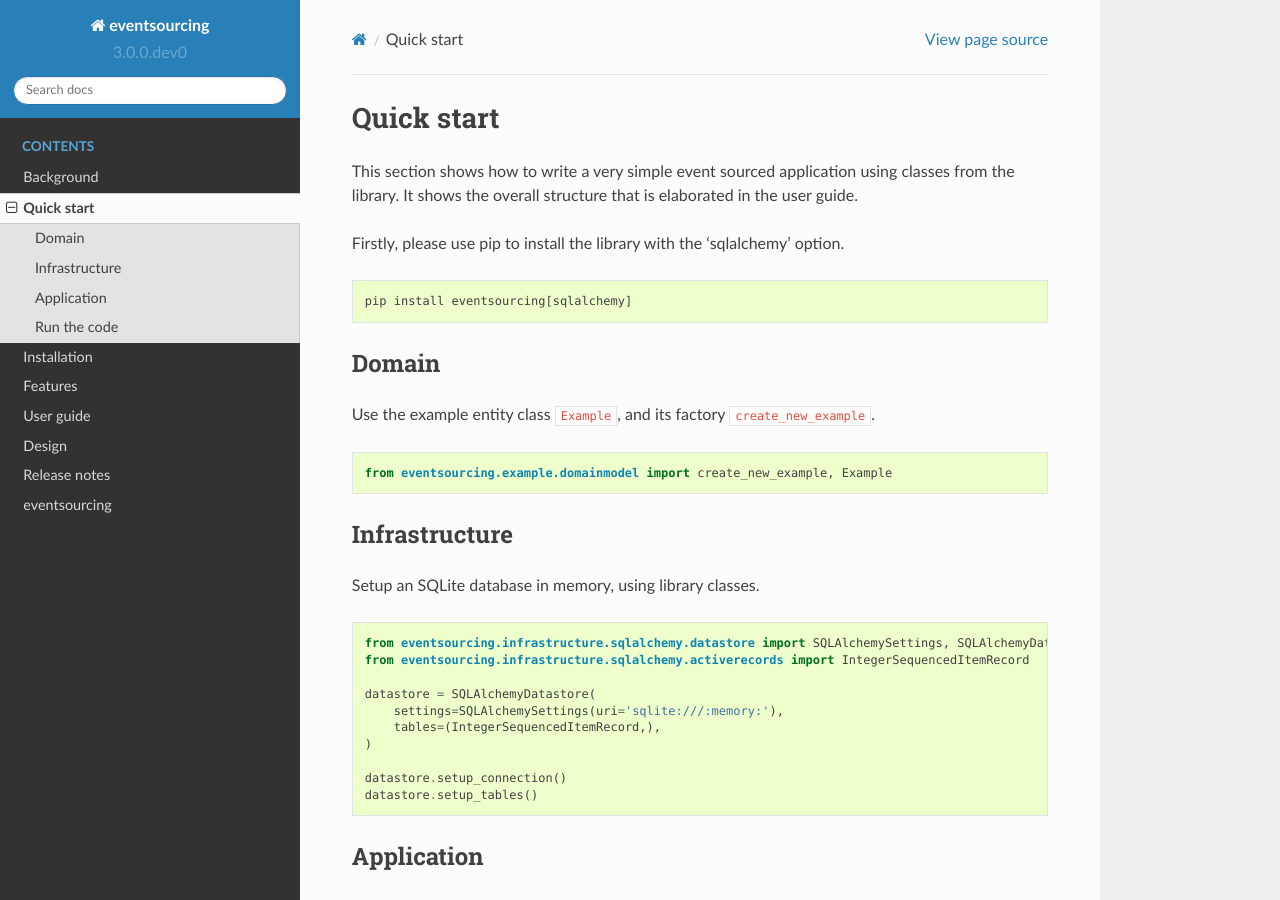
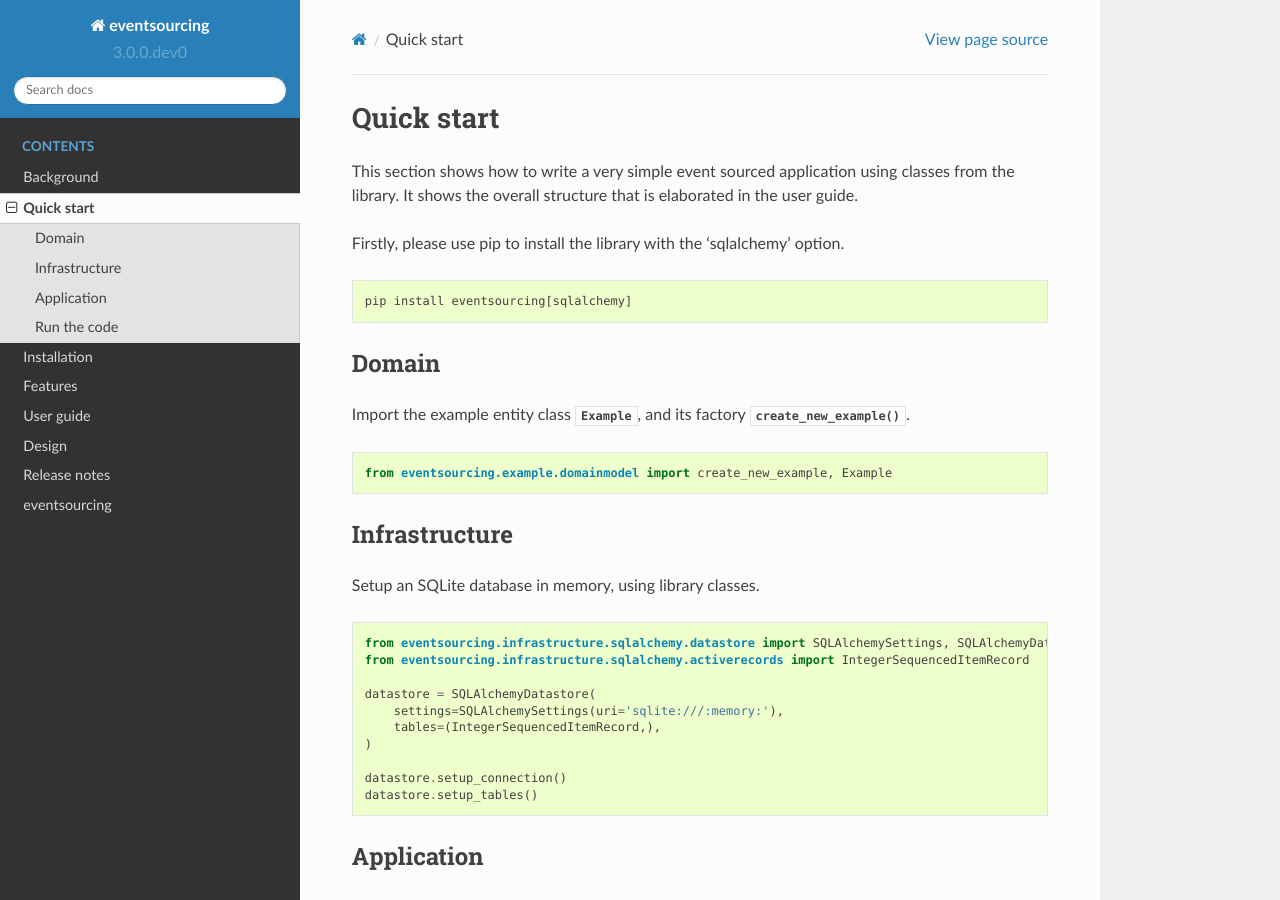
Before and after one commit to pyeventsourcing/eventsourcing, a Sphinx documentation site: the page built from docs/topics/quick_start.rst, in a window 1280 px wide and 900 px high. Built offline with Sphinx 7.4.7 and the Read the Docs theme 2.0.0, drawn with Linux system fonts in a browser that asks for light colours.

Commit message:
Changed wording.

```diff
--- a/docs/topics/quick_start.rst
+++ b/docs/topics/quick_start.rst
@@ -17,7 +17,8 @@
 Domain
 ======
 
-Use the example entity class ``Example``, and its factory ``create_new_example``.
+Import the example entity class :class:`~eventsourcing.example.domainmodel.Example`,
+and its factory :func:`~eventsourcing.example.domainmodel.create_new_example`.
 
 .. code:: python
 
```
